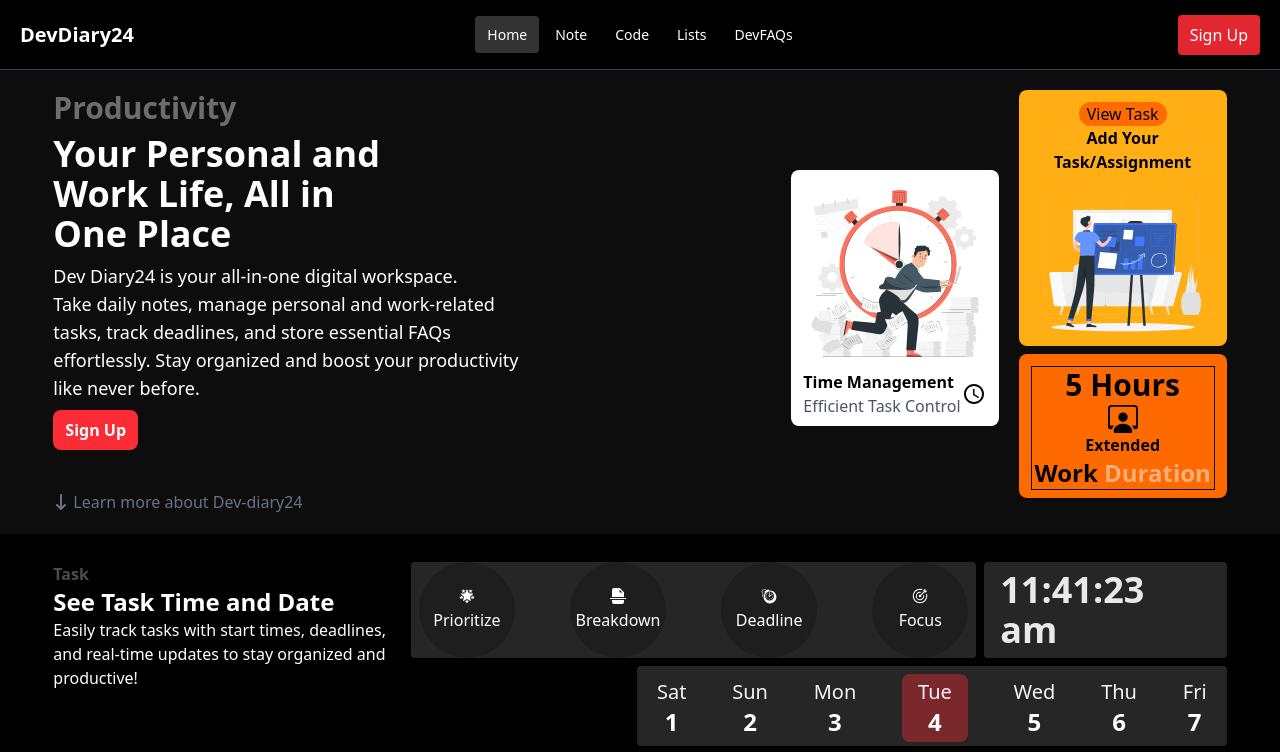
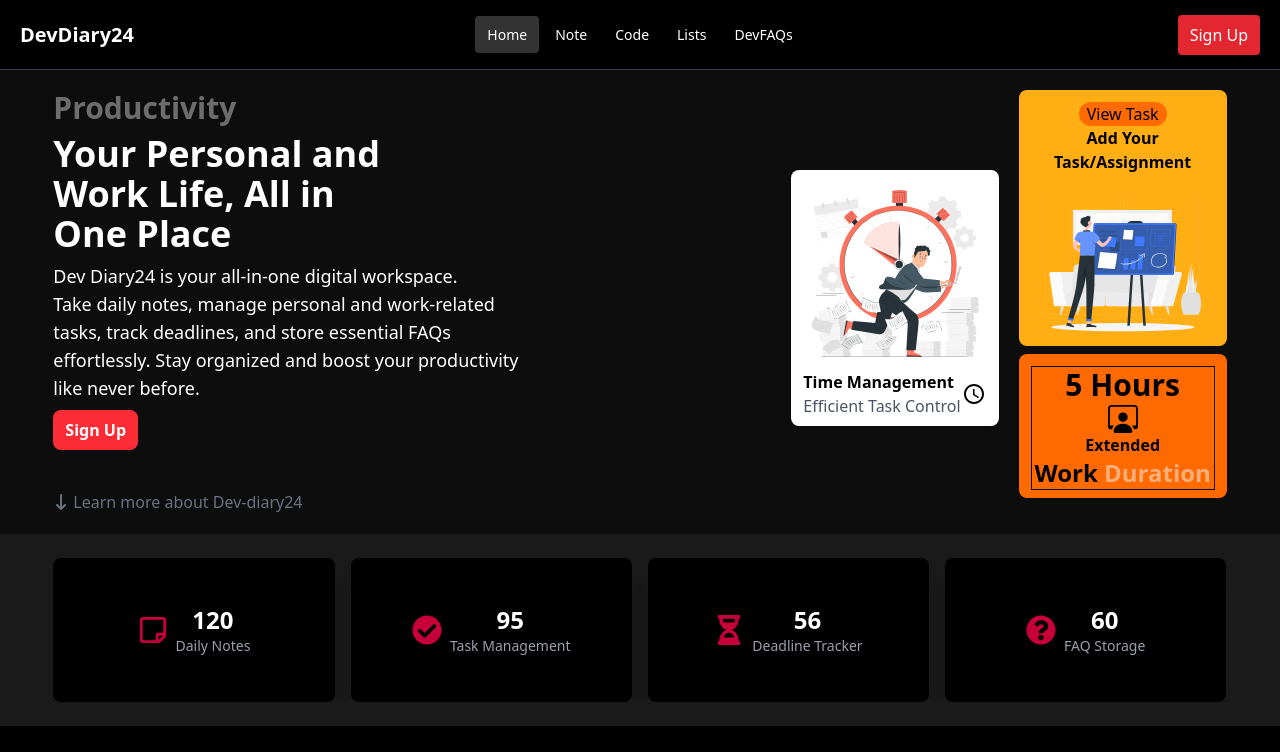
Before and after one commit to rohan26ir/Dev-Diary24, a React (Vite) app: page / in a window 1280 px wide. Shown: the top 752 px of the page. Built offline with nearby package versions, Linux system fonts and the light colour scheme; no server answers.

Commit message:
added Counter in home

```diff
--- a/package.json
+++ b/package.json
@@ -30,6 +30,7 @@
     "react-router-dom": "^7.2.0",
     "react-toastify": "^11.0.5",
     "sweetalert2": "^11.17.2",
+    "swiper": "^11.2.6",
     "tailwindcss": "^4.0.9"
   },
   "devDependencies": {
--- a/src/pages/Home/HomePage.jsx
+++ b/src/pages/Home/HomePage.jsx
@@ -7,6 +7,7 @@ import HomeWork from './HomeWork/HomeWork';
 import ShowEmptyTask from '../../Dashboard/ShowTasks/ShowEmptyTask';
 import Loading from '../../Shared/Loading';
 import Support from './components/Support';
+import Counter from './components/Counter';
 
 const HomePage = () => {
   const {user} =useContext(AuthContext)
@@ -16,6 +17,10 @@ const HomePage = () => {
 
         <div className='bg-white'>
           <Hero></Hero>
+        </div>
+
+        <div>
+          <Counter></Counter>
         </div>
 
         <div className='mt-5'>
--- /dev/null
+++ b/src/pages/Home/components/Counter.jsx
@@ -0,0 +1,76 @@
+import React, { useEffect, useState } from 'react';
+import { FaRegStickyNote, FaCheckCircle, FaHourglassHalf, FaQuestionCircle, FaUsers, FaPlusCircle } from "react-icons/fa";
+import SwiperCore from 'swiper';
+import { Swiper, SwiperSlide } from 'swiper/react';
+import 'swiper/css';
+
+// Initialize Swiper modules if needed (e.g., Navigation, Pagination)
+SwiperCore.use([]);
+
+const Counter = () => {
+  const countCard = [
+    { id: 1, count: 120, icon: <FaRegStickyNote />, title: 'Daily Notes' },
+    { id: 2, count: 95, icon: <FaCheckCircle />, title: 'Task Management' },
+    { id: 3, count: 56, icon: <FaHourglassHalf />, title: 'Deadline Tracker' },
+    { id: 4, count: 60, icon: <FaQuestionCircle />, title: 'FAQ Storage' },
+    { id: 5, count: 124, icon: <FaUsers />, title: 'Users' },
+    { id: 6, count: 9, icon: <FaPlusCircle />, title: 'Add Features' },
+  ];
+
+  // State to manage animated counts
+  const [counts, setCounts] = useState(countCard.map(() => 0));
+
+  // Countdown animation effect
+  useEffect(() => {
+    const duration = 5000; // 5 seconds
+    const increments = countCard.map(card => card.count / (duration / 50)); // Update every 50ms
+
+    const interval = setInterval(() => {
+      setCounts(prevCounts => {
+        return prevCounts.map((count, index) => {
+          if (count < countCard[index].count) {
+            return Math.min(count + increments[index], countCard[index].count);
+          }
+          return count;
+        });
+      });
+    }, 50);
+
+    return () => clearInterval(interval);
+  }, []);
+
+  return (
+    <div className='bg-white/10 py-6'>
+      <div className='w-11/12 mx-auto'>
+        <Swiper
+          spaceBetween={16}
+          slidesPerView={1} // Default for mobile
+          breakpoints={{
+            640: { slidesPerView: 2 }, // sm: 2 slides
+            768: { slidesPerView: 3 }, // md: 3 slides
+            1024: { slidesPerView: 4 }, // lg: 4 slides
+          }}
+          className='mySwiper'
+        >
+          {countCard.map((card, index) => (
+            <SwiperSlide key={card.id}>
+              <div
+                className='bg-black min-w-[200px] sm:min-w-[220px] h-36 shadow-xl rounded-lg p-5 flex gap-2 items-center justify-center  cursor-grab'
+              >
+                <div className='text-3xl text-[#C70039]'>{card.icon}</div>
+                <div className='flex flex-col items-center justify-center'>
+                  <h2 className='text-2xl font-bold text-white'>
+                    {Math.floor(counts[index])}
+                  </h2>
+                  <p className='text-gray-400 text-sm text-center'>{card.title}</p>
+                </div>
+              </div>
+            </SwiperSlide>
+          ))}
+        </Swiper>
+      </div>
+    </div>
+  );
+};
+
+export default Counter;
```
Also changed, not shown: 1 other file (tests, documents, lock files or other folders).
